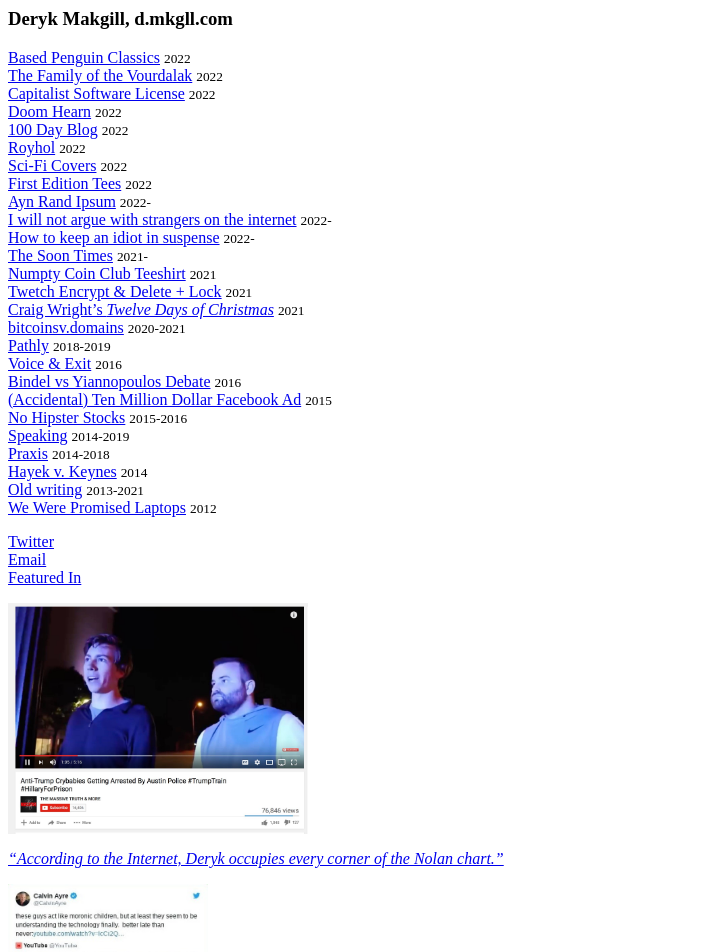
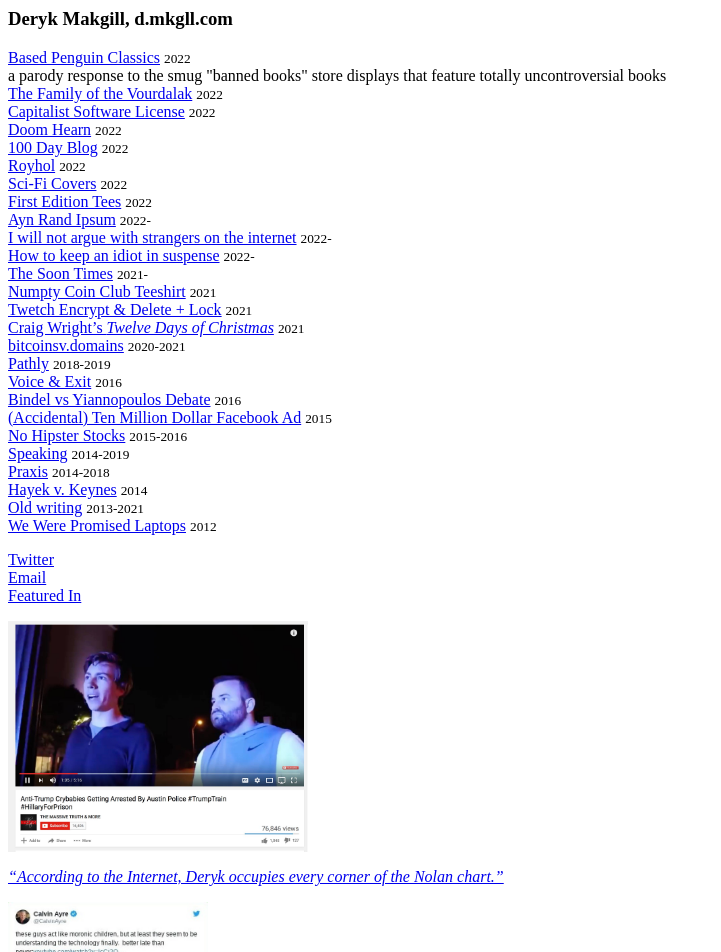
Before and after one commit to dmkgll/dmkgll, a Jekyll site: the page built from index.md, in a window 1280 px wide. Shown: the top 952 px of the page, without its empty margins (0-721 px from the left). Built offline with Jekyll 4.4.1, drawn with Linux system fonts in a browser that asks for light colours.

Commit message:
Update index.md

```diff
--- a/index.md
+++ b/index.md
@@ -7,7 +7,7 @@
     padding: 0;
 }
 
- @media (min-width: 600px) {
+ /*@media (min-width: 600px) {
         a:hover:after {
             content: "<--- " attr(data);
             position: absolute;
@@ -17,14 +17,14 @@
             margin: -2px 0 0 1px;
         }
 
-    }
+    }*/
 
 </style>
 
 ### Deryk Makgill, d.mkgll.com
 
 <ul>
-<li><a href="/" data="a parody of the silly Anticapitalist Software License">Based Penguin Classics</a> <small>2022</small></li>
+<li><a href="/" data="a parody response to the smug banned books store displays that feature totally uncotroversial books">Based Penguin Classics</a> <small>2022</small><br>a parody response to the smug "banned books" store displays that feature totally uncontroversial books</li>
 <li><a href="/" data="a parody of the silly Anticapitalist Software License">The Family of the Vourdalak</a> <small>2022</small></li>
   <li><a href="/" data="a parody of the silly Anticapitalist Software License">Capitalist Software License</a> <small>2022</small></li>
   <li><a href="/doomhearn" data="a parody of the silly Anticapitalist Software License">Doom Hearn</a> <small>2022</small></li>
```
